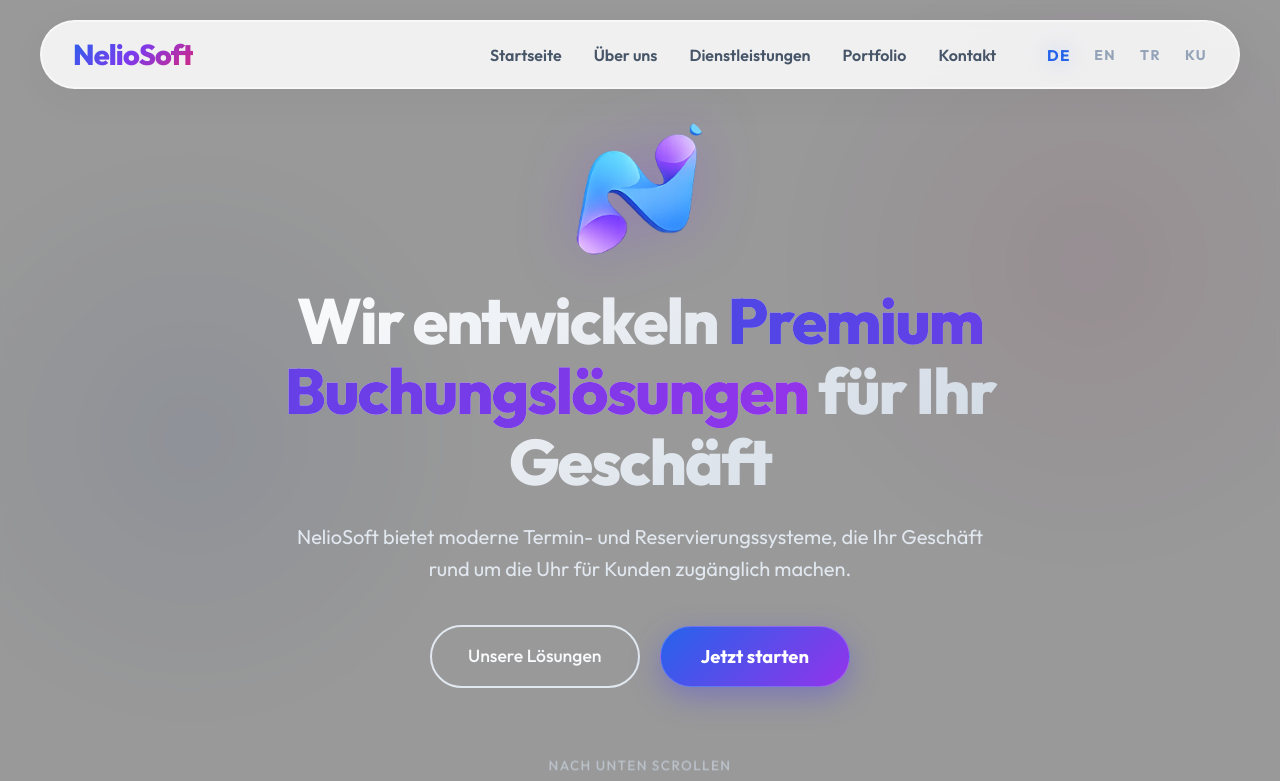
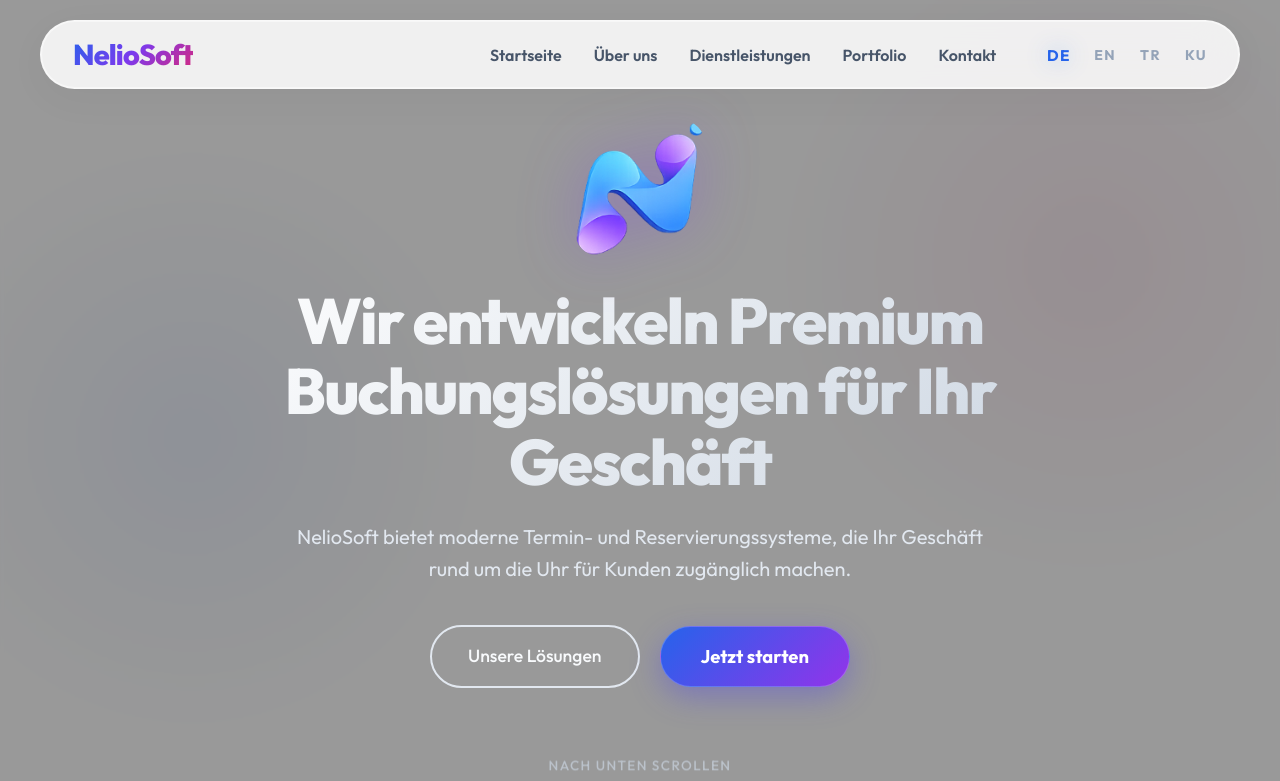
Before and after one commit to YussufBera/neliosoft, a Next.js app: page / in a window 1280 px wide. Shown: the top 781 px of the page. Built offline with nearby package versions, Linux system fonts and the light colour scheme.

Commit message:
Make hero highlight text white

```diff
--- a/src/components/Hero.tsx
+++ b/src/components/Hero.tsx
@@ -123,7 +123,7 @@ export default function Hero() {
                 </motion.div>
 
                 <motion.h1 className={styles.title} variants={itemVariants}>
-                    {t.hero.title_prefix} <span className="gradient-text">{t.hero.title_highlight}</span> {t.hero.title_suffix}
+                    {t.hero.title_prefix} <span>{t.hero.title_highlight}</span> {t.hero.title_suffix}
                 </motion.h1>
 
                 <motion.p className={styles.subtitle} variants={itemVariants}>
```
